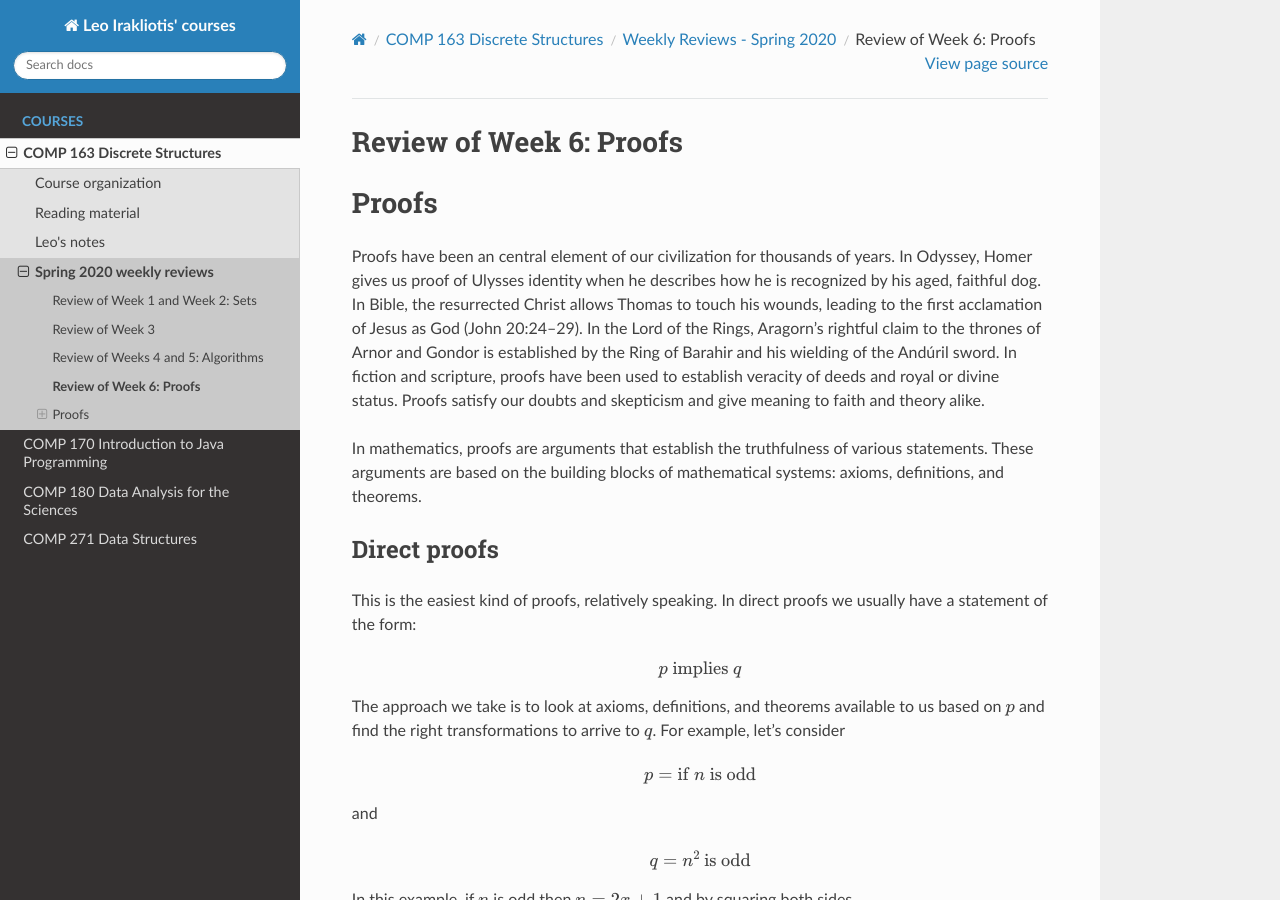
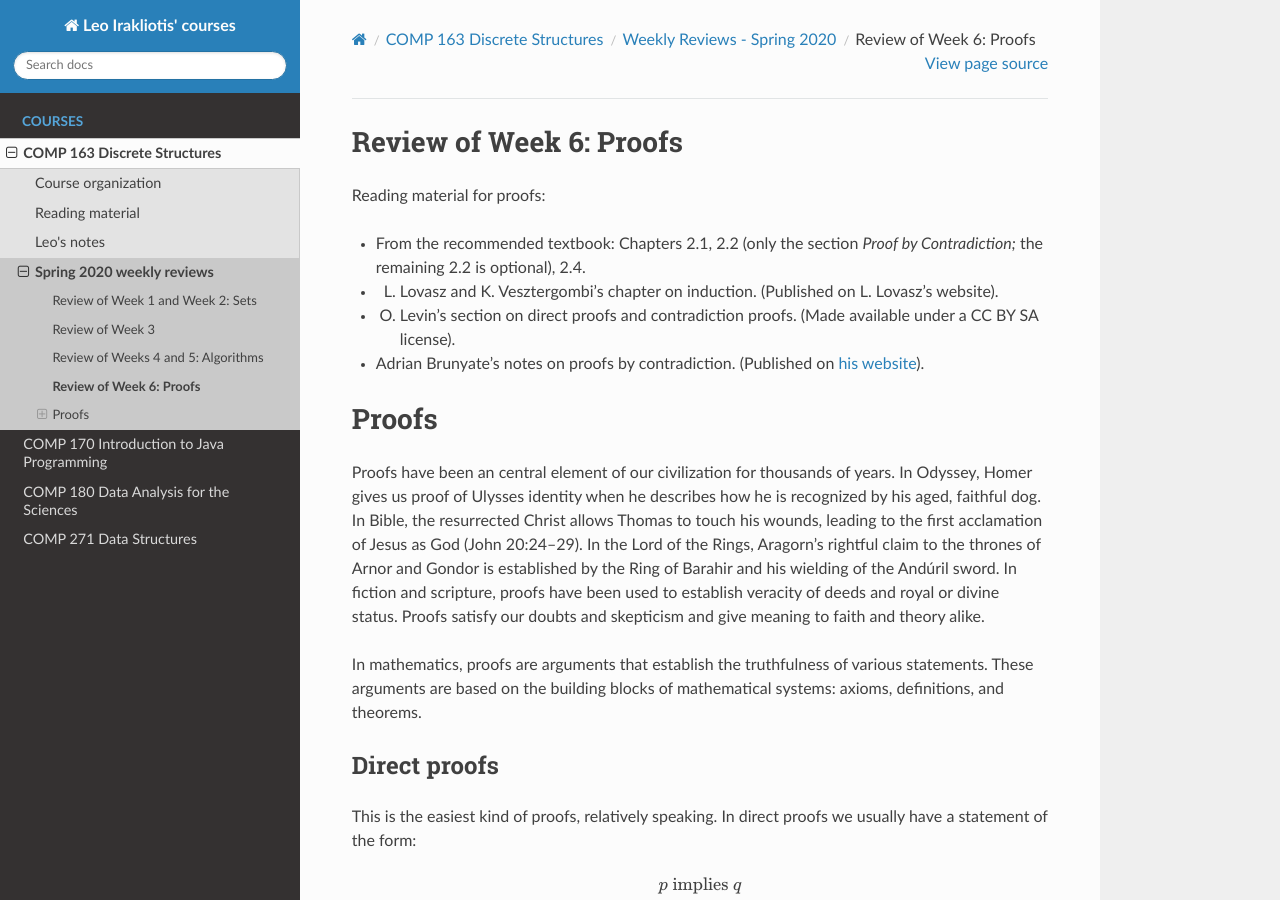
Before and after one commit to sleepyjaree/cdp, a Sphinx documentation site: the page built from source/COMP163/2020Spring/week6.rst, in a window 1280 px wide and 900 px high. Built offline with Sphinx 7.4.7 and the Read the Docs theme 2.0.0, drawn with Linux system fonts in a browser that asks for light colours.

Commit message:
adding OER for proofs

```diff
--- a/source/COMP163/2020Spring/week6.rst
+++ b/source/COMP163/2020Spring/week6.rst
@@ -2,4 +2,11 @@
 Review of Week 6: Proofs
 ========================
 
+Reading material for proofs:
+
+* From the recommended textbook: Chapters 2.1, 2.2 (only the section *Proof by Contradiction;* the remaining 2.2 is optional), 2.4.
+* L. Lovasz and K. Vesztergombi's chapter on induction. (Published on L. Lovasz's website).
+* O. Levin's section on direct proofs and contradiction proofs. (Made available under a CC BY SA license).
+* Adrian Brunyate's notes on proofs by contradiction. (Published on `his website <http://www.math.stonybrook.edu/~brunyate/>`_).
+
 .. include:: ../notes/proofs.rst
```
Also changed, not shown: 3 other files.
